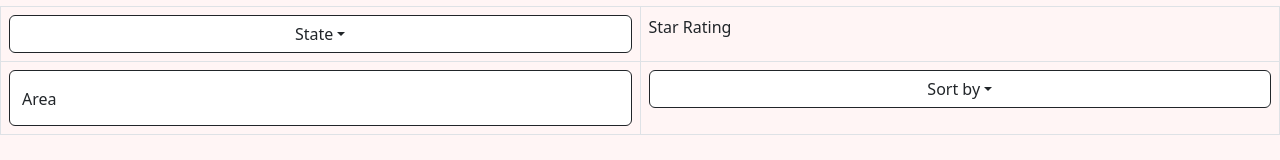
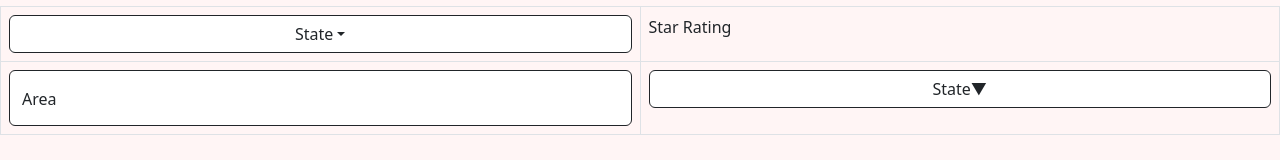
Before and after one commit to rba1aji/restoview, a React (Create React App) app: page /filter in a window 1280 px wide. Shown: the part 194-354 px from the top of the page. Built offline with nearby package versions, Linux system fonts and the light colour scheme; no server answers; a web font is replaced by a local one.

Commit message:
custom toggle fire

```diff
--- a/src/pages/Filter/index.js
+++ b/src/pages/Filter/index.js
@@ -5,15 +5,66 @@ import {
   FloatingLabel,
   Form,
   ButtonGroup,
+  Dropdown,
+  // CustomToggle,
+  // CustomMenu,
 } from 'react-bootstrap';
-import React from 'react';
+import React, { useState } from 'react';
 
 export default function Filter() {
+  const CustomToggle = React.forwardRef(({ children, onClick }, ref) => (
+    <Button
+      href=""
+      ref={ref}
+      onClick={(e) => {
+        e.preventDefault();
+        onClick(e);
+      }}
+      variant="outline-dark"
+      style={{ width: '100%' }}
+      className="bg-white"
+    >
+      {children}
+      &#x25bc;
+    </Button>
+  ));
+
+  // forwardRef again here!
+  // Dropdown needs access to the DOM of the Menu to measure it
+  const CustomMenu = React.forwardRef(
+    ({ children, style, className, 'aria-labelledby': labeledBy }, ref) => {
+      const [value, setValue] = useState('');
+
+      return (
+        <div
+          ref={ref}
+          style={style}
+          className={className}
+          aria-labelledby={labeledBy}
+        >
+          <Form.Control
+            autoFocus
+            className="mx-3 my-2 w-auto"
+            placeholder="Type to filter..."
+            onChange={(e) => setValue(e.target.value)}
+            value={value}
+          />
+          <ul className="list-unstyled">
+            {React.Children.toArray(children).filter(
+              (child) =>
+                !value || child.props.children.toLowerCase().startsWith(value)
+            )}
+          </ul>
+        </div>
+      );
+    }
+  );
+
   return (
     <>
       <h1>Filter</h1>
       <p className="text-center opacity-75">Find the restaurant you want</p>
-      <br/>
+      <br />
       <Table bordered>
         <tbody>
           <tr>
@@ -48,13 +99,17 @@ export default function Filter() {
               </FloatingLabel>
             </td>
             <td>
-              <DropdownButton
-                title={`Sort by`}
-                variant="outline-dark"
-                style={{ width: '100%' }}
-                as={ButtonGroup}
-                className="bg-white"
-              ></DropdownButton>
+              <Dropdown>
+                <Dropdown.Toggle
+                  as={CustomToggle}
+                  id="dropdown-custom-components"
+                >
+                  State
+                </Dropdown.Toggle>
+                <Dropdown.Menu as={CustomMenu}>
+                  <Dropdown.Item>africa</Dropdown.Item>
+                </Dropdown.Menu>
+              </Dropdown>
             </td>
           </tr>
         </tbody>
```
